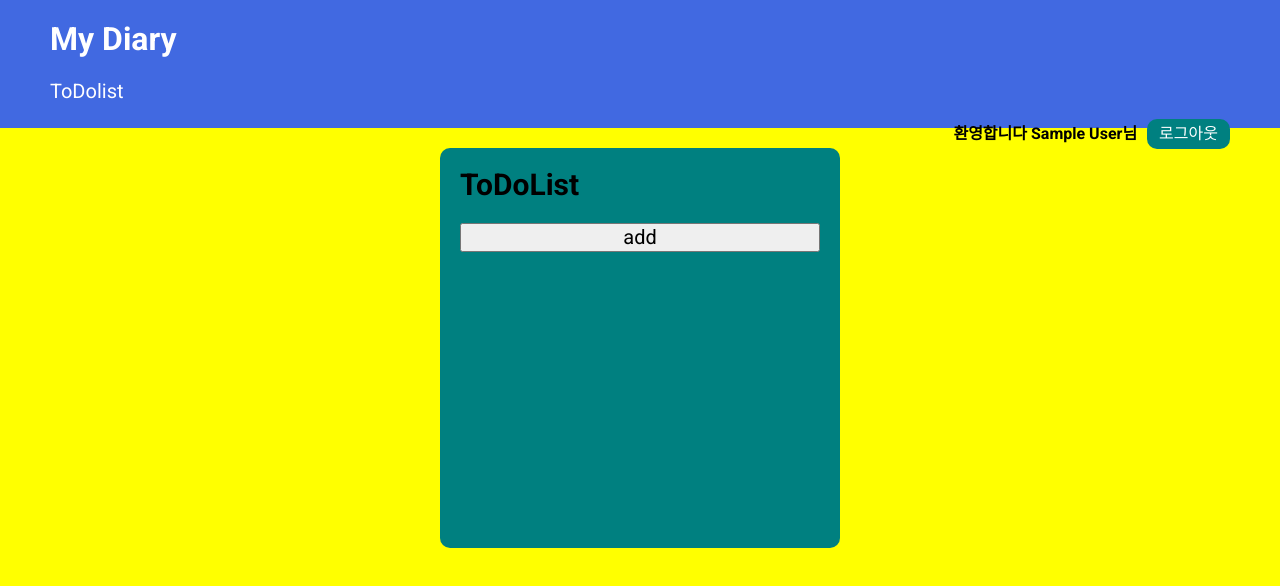
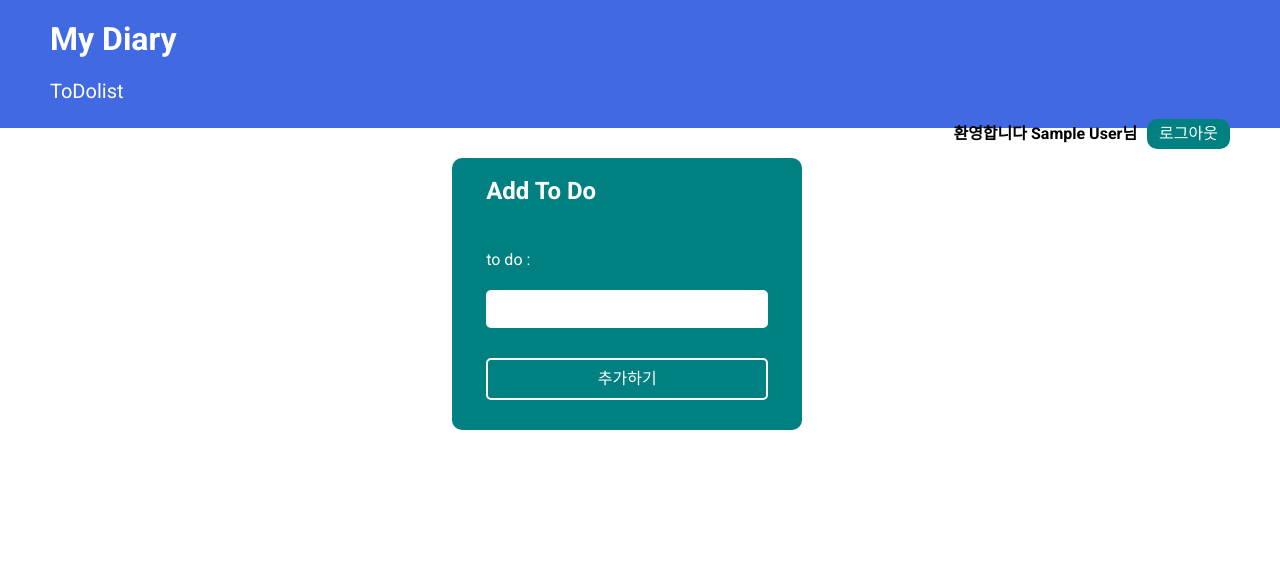
Before and after one commit to dong53358/APT-story, a React (Create React App) app: page /todo in a window 1280 px wide. Shown: the top 586 px of the page. Built offline with nearby package versions, Linux system fonts and the light colour scheme; no server answers; the database is empty; sample sign-in values are in the browser's storage.

Commit message:
add ToDoList

```diff
--- a/src/App.js
+++ b/src/App.js
@@ -4,7 +4,7 @@ import { useAuthContext } from "./hooks/useAuthContext";
 import Home from "./pages/home/Home";
 import Login from "./pages/login/Login";
 import Signup from "./pages/signup/Signup";
-import ToDoList from "./pages/toDoList/ToDoList";
+import ToDo from "./pages/toDo/ToDo";
 
 function App() {
   const { isAuthReady, user } = useAuthContext();
@@ -31,7 +31,7 @@ function App() {
             <Route
               path="/todo"
               element={
-                user ? <ToDoList /> : <Navigate replace={true} to="/login" />
+                user ? <ToDo /> : <Navigate replace={true} to="/login" />
               }
             ></Route>
           </Routes>
--- /dev/null
+++ b/src/pages/toDo/ToDo.js
@@ -0,0 +1,25 @@
+import { useAuthContext } from "../../hooks/useAuthContext";
+import { useCollection } from "../../hooks/useCollection";
+import ToDoList from "./ToDoList";
+import ToDoForm from "./ToDoForm";
+import styles from "./ToDo.module.css";
+
+function ToDo() {
+  const { user } = useAuthContext();
+  const { documents, error } = useCollection("todo", ["uid", "==", user.uid]);
+  return (
+    <>
+      <main className={styles.cont}>
+        <aside className={styles.side_menu}>
+          <ToDoForm uid={user.uid}></ToDoForm>
+        </aside>
+        <ul className={styles.content_list}>
+          {error && <strong>{error}</strong>}
+          {documents && <ToDoList diaries={documents} />}
+        </ul>
+      </main>
+    </>
+  );
+}
+
+export default ToDo;
--- /dev/null
+++ b/src/pages/toDo/ToDo.module.css
@@ -0,0 +1,97 @@
+.cont {
+  display: flex;
+  flex-direction: column;
+  align-items: center;
+  max-width: 98vw;
+  margin-top: 30px;
+}
+
+.side_menu {
+  width: 350px;
+}
+
+.side_menu form {
+  width: 100%;
+  padding: 20px;
+  background-color: teal;
+  border-radius: 10px;
+}
+
+.side_menu fieldset {
+  border: none;
+}
+
+.side_menu legend {
+  font-size: 1.5em;
+  font-weight: bold;
+  margin-bottom: 20px;
+  color: #fff;
+}
+
+.side_menu input {
+  display: block;
+  width: 100%;
+  padding: 10px;
+  border: none;
+  border-radius: 5px;
+}
+
+.side_menu label {
+  display: block;
+  margin: 20px auto;
+  color: #fff;
+}
+
+.side_menu textarea {
+  height: 150px;
+  width: 100%;
+  border-radius: 5px;
+}
+
+.side_menu button {
+  display: block;
+  width: 100%;
+  margin-top: 30px;
+  padding: 10px 15px;
+  border-radius: 5px;
+  background-color: transparent;
+  border: 2px solid #fff;
+  color: #fff;
+}
+
+.content_list {
+  width: 350px;
+  -webkit-padding-start: 0px;
+}
+
+.content_list li {
+  border: 1px solid #f2f2f2;
+  box-shadow: 3px 3px 5px rgba(50, 50, 50, 0.1);
+  padding: 30px;
+  position: relative;
+  border-left: 4px solid teal;
+}
+.content_list li + li {
+  margin: 30px 0;
+}
+
+.content_list .title {
+  font-size: 1.5em;
+}
+
+.content_list .text {
+  font-size: 1.3em;
+}
+
+.content_list p {
+  word-break: break-all;
+}
+.content_list button {
+  position: absolute;
+  top: 0;
+  right: 0;
+  background-color: teal;
+  border: none;
+  color: #fff;
+  padding: 8px;
+}
--- /dev/null
+++ b/src/pages/toDo/ToDoForm.js
@@ -0,0 +1,49 @@
+import { useEffect, useState } from "react";
+import { useFirestore } from "../../hooks/useFirestore";
+
+export default function ToDoForm({ uid }) {
+  const [title, setTitle] = useState("");
+  const [text, setText] = useState("");
+  const { addDocument, response } = useFirestore("todo");
+
+  const handleDate = (event) => {
+    if (event.target.id === "tit") {
+      setTitle(event.target.value);
+    } else if (event.target.id === "txt") {
+      setText(event.target.value);
+    }
+  };
+
+  useEffect(() => {
+    if (response.success) {
+      setTitle("");
+      setText("");
+    }
+  }, [response.success]);
+
+  const handleSubmit = (event) => {
+    event.preventDefault();
+    console.log(title, text);
+    addDocument({ uid, title, text });
+  };
+
+  return (
+    <>
+      <form onSubmit={handleSubmit}>
+        <fieldset>
+          <legend>Add To Do</legend>
+          <label htmlFor="tit">to do :</label>
+          <input
+            value={title}
+            id="tit"
+            type="text"
+            required
+            onChange={handleDate}
+          />
+
+          <button type="submit">추가하기</button>
+        </fieldset>
+      </form>
+    </>
+  );
+}
--- /dev/null
+++ b/src/pages/toDo/ToDoList.js
@@ -0,0 +1,25 @@
+import { useFirestore } from "../../hooks/useFirestore";
+import styles from "./ToDo.module.css";
+
+export default function ToDoList({ diaries }) {
+  const { deleteDocument } = useFirestore("todo");
+  return (
+    <>
+      {diaries.map((item) => {
+        return (
+          <li key={item.id}>
+            <strong className={styles.title}>{item.title}</strong>
+            <button
+              type="button"
+              onClick={() => {
+                deleteDocument(item.id);
+              }}
+            >
+              삭제
+            </button>
+          </li>
+        );
+      })}
+    </>
+  );
+}
--- a/src/pages/toDoList/ToDoList.js
+++ /dev/null
@@ -1,19 +0,0 @@
-import { useState } from "react";
-import styles from "./ToDoList.module.css";
-
-function ToDoList() {
-  return (
-    <>
-      <div className={styles.main}>
-        <ul className={styles.toDoList}>
-          <h1 className={styles.toDoList_title}>ToDoList</h1>
-          <li className={styles.toDoList_toDo}></li>
-
-          <button type="button">add</button>
-        </ul>
-      </div>
-    </>
-  );
-}
-
-export default ToDoList;
--- a/src/pages/toDoList/ToDoList.module.css
+++ /dev/null
@@ -1,28 +0,0 @@
-.main {
-  display: flex;
-  justify-content: center;
-  width: 100vw;
-  height: 100vh;
-  font-size: 20px;
-  background-color: yellow;
-}
-
-.toDoList {
-  background-color: teal;
-  display: flex;
-  flex-direction: column;
-  height: 400px;
-  width: 400px;
-  border-radius: 10px;
-  padding: 20px;
-}
-
-.toDoList_title {
-  margin: 0;
-  margin-bottom: 20px;
-  list-style: none;
-}
-
-.toDoList_title {
-  font-size: 30px;
-}
```
